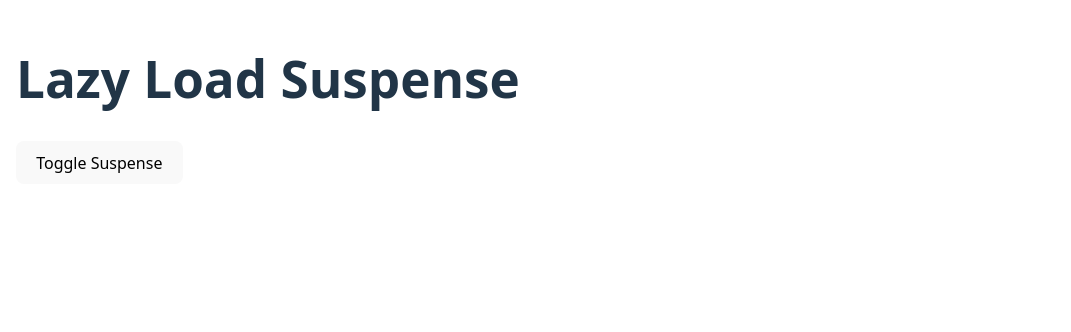
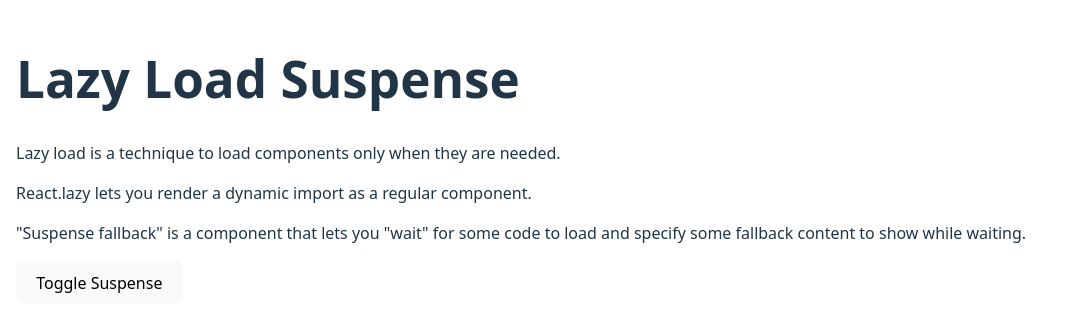
Before and after one commit to aditya-mscs/react-code-oractice-vite, a React (Vite) app: page /LazyLoadSuspense in a window 1280 px wide. Shown: the top 332 px of the page, without its empty margins (0-1071 px from the left). Built offline with nearby package versions, Linux system fonts and the light colour scheme.

Commit message:
Code review

```diff
--- a/src/components/IntersectionObserver.tsx
+++ b/src/components/IntersectionObserver.tsx
@@ -1,7 +1,7 @@
 
 
 import { useEffect, useState, useRef } from 'react';
-import FetchLazyLoadImages from './FetchLazyLoadImages';
+import FetchLazyLoadImages from './FetchApiImages';
 import GoBackToHome from './GoBacktoHome';
 
 
--- a/src/components/LazyLoadSuspense.tsx
+++ b/src/components/LazyLoadSuspense.tsx
@@ -13,6 +13,9 @@
   return (
     <div>
       <h1>Lazy Load Suspense</h1>
+      <p>Lazy load is a technique to load components only when they are needed.</p>
+      <p>React.lazy lets you render a dynamic import as a regular component.</p>
+      <p>"Suspense fallback" is a component that lets you "wait" for some code to load and specify some fallback content to show while waiting.</p>
       <button onClick={handleClick}>Toggle Suspense</button>
       {
         show ?
--- a/src/utils/Utils.tsx
+++ b/src/utils/Utils.tsx
@@ -5,7 +5,7 @@
 import Home from "../components/Home";
 import LazyLoadSuspense from "../components/LazyLoadSuspense";
 import GoBackToHome from "../components/GoBacktoHome";
-import FetchLazyLoadImages from "../components/FetchLazyLoadImages";
+import FetchLazyLoadImages from "../components/FetchApiImages";
 import IntersectionObserver from "../components/IntersectionObserver";
 
 interface RouteType {
@@ -17,7 +17,7 @@
 
 export const routes: RouteType[] = [
   {path:"/IntersectionObserver", element: <IntersectionObserver />, linkText: "Intersection Observer"},
-  {path:"/FetchLazyLoadImages", element: <FetchLazyLoadImages />, linkText: "Fetch Lazy Load Images"},
+  {path:"/FetchApiImages", element: <FetchLazyLoadImages />, linkText: "Fetch API"},
   {path: "/LazyLoadSuspense", element: <LazyLoadSuspense />, linkText: "Lazy Load Suspense"},
   {path: "/ToDoList", element: <ToDoList />, linkText: "To Do List"},
   {path:"/counter-example" , element: <CounterExample />, linkText: "Counter"},
```
Also changed, not shown: src/components/FetchApiImages.tsx (line endings or trailing spaces).
